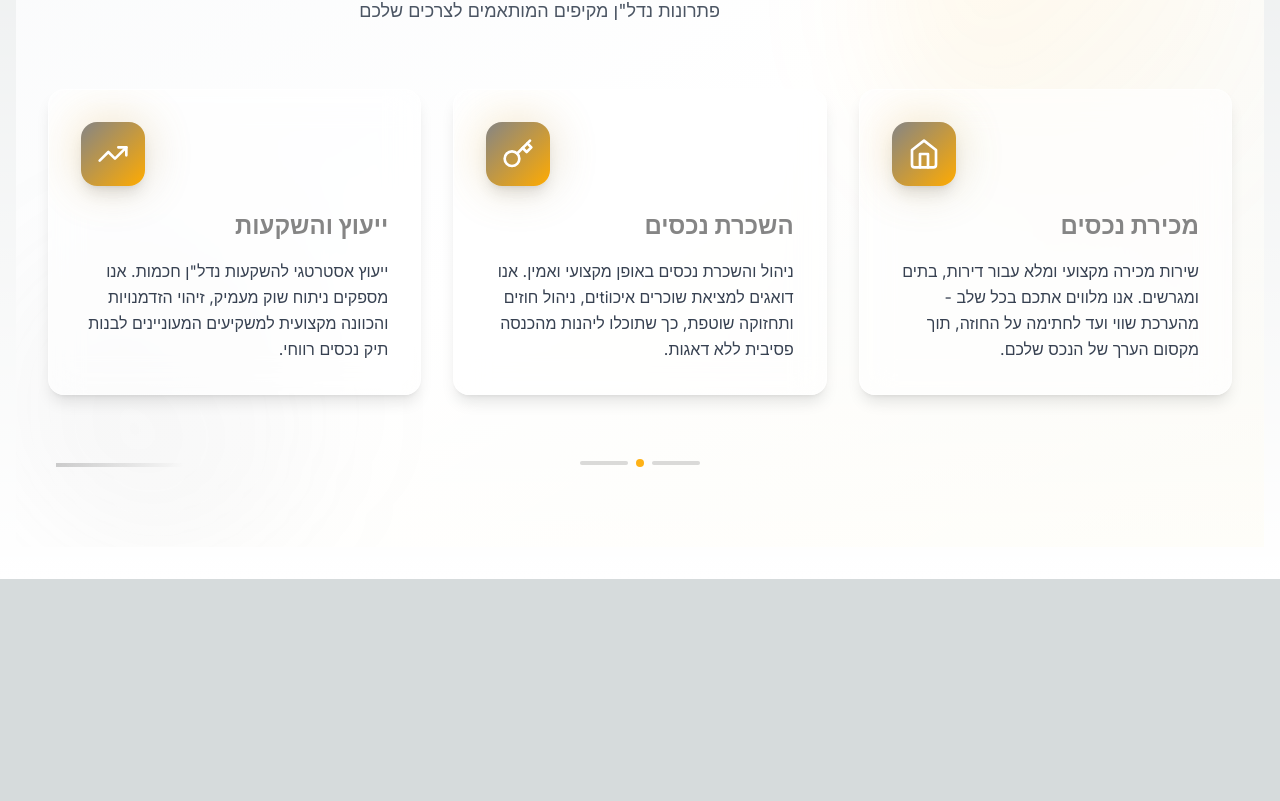
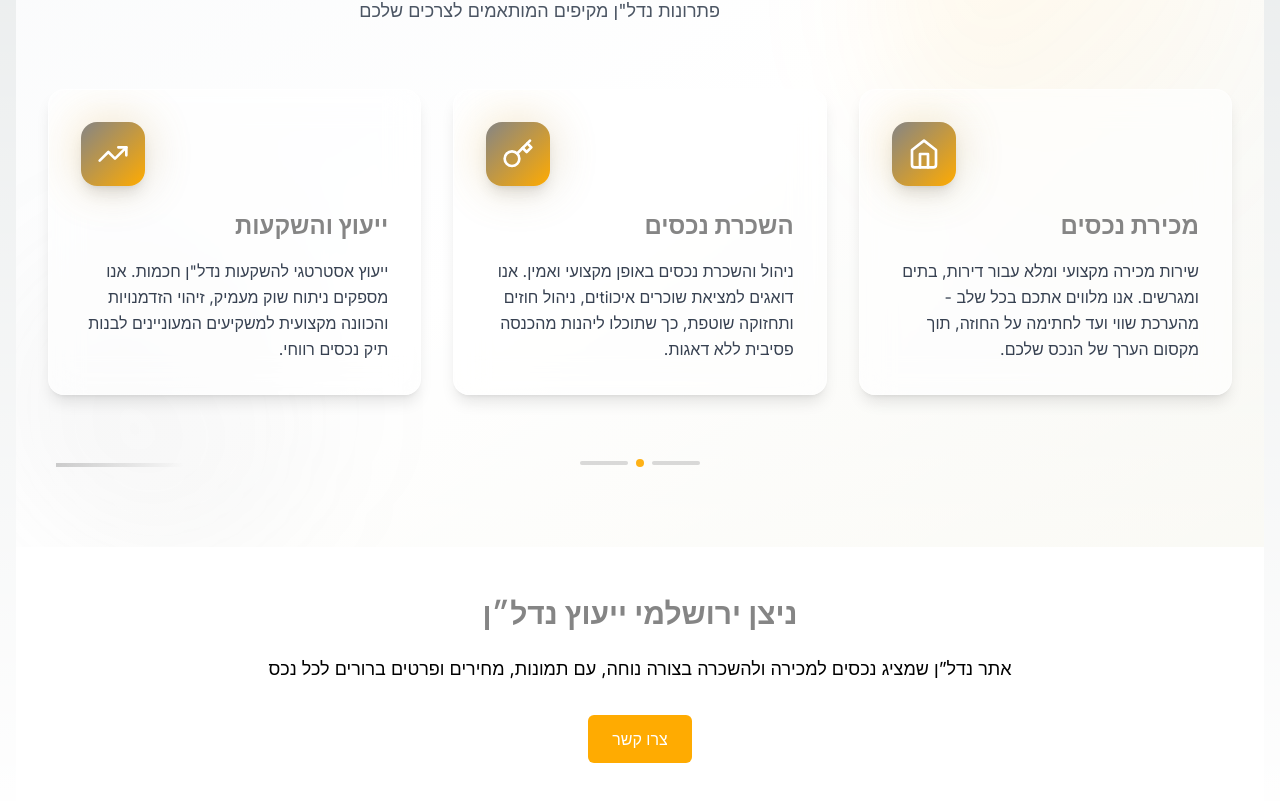
Before and after one commit to Webis-sites/webis-site-nytsn-yrvshlmy-tyvvch-vyyavts-ndl-n-1761551834113, a Next.js app: page / in a window 1280 px wide. Shown: the part 1011-1812 px from the top of the page. Before the commit the page ends 1590 px from the top, so only its background shows below. Built offline with nearby package versions, Linux system fonts and the light colour scheme.

Commit message:
Add PropertyShowcase component to page

```diff
--- a/src/app/page.tsx
+++ b/src/app/page.tsx
@@ -3,6 +3,7 @@
 import React from 'react';
 import Hero from '@/components/Hero';
 import Services from '@/components/Services';
+import PropertyShowcase from '@/components/PropertyShowcase';
 
 export default function HomePage() {
   return (
@@ -12,6 +13,7 @@ export default function HomePage() {
 
         <Hero />
         <Services />
+        <PropertyShowcase />
       </main>
     </>
   );
```
